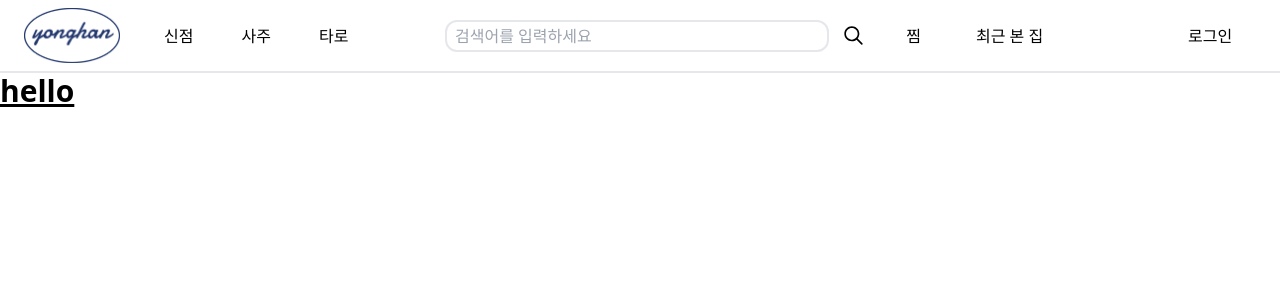
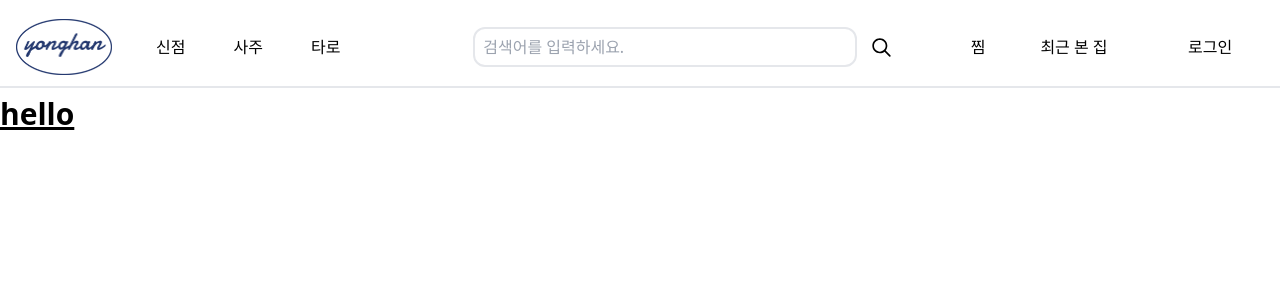
Before and after one commit to MOT-YONGHAN/YongHan, a React (Create React App) app in the folder FrontEnd/: page / in a window 1280 px wide. Shown: the top 300 px of the page. Built offline with nearby package versions, Linux system fonts and the light colour scheme.

Commit message:
ADD:nav layout 완성

```diff
--- a/FrontEnd/src/pages/Nav/Nav.tsx
+++ b/FrontEnd/src/pages/Nav/Nav.tsx
@@ -2,34 +2,47 @@ import { useState } from "react";
 import Login from "./components/Login";
 import SearchBar from "./components/SearchBar";
 import logo from "../../assets/images/logo.png";
+import Lastest from "./components/Lastest";
+import Save from "./components/Save";
 
 function Nav() {
     const [isLoginModal, setIsLoginModal] = useState(false);
+    const [showLastest, setLastest] = useState(false);
+    const [showSave, setShowSave] = useState(false);
     const handleShowLogin = () => {
         setIsLoginModal((prev) => !prev);
     };
+    const hadleShowLastest = () => {
+        setLastest((prev) => !prev);
+    };
+
+    const handleShowSave = () => {
+        setShowSave((prev) => !prev);
+    };
+
     return (
-        <div className=" border-b-2  pt-2 pl-2 pb-2 border-gray-200">
+        <div className=" pt-2  pb-2">
             {isLoginModal && <Login />}
-            <div className="flex justify-between  ml-4  gap-4">
-                <div className="flex justify-between w-10/12">
-                    <div className="flex gap-10 h-full">
-                        <img className="w-24" src={logo} alt="logo" />
+
+            <div className="flex justify-between   h-20  gap-4">
+                <div className="flex justify-between  border-b-2  border-gray-200 w-full">
+                    <div className="flex gap-10 pl-4  h-full">
+                        <img className="w-24 my-auto" src={logo} alt="logo" />
                         <div className="flex justify-center items-center gap-10 mr-20">
                             <button
-                                className="h-full px-1 hover:border-b border-yonghancolor"
+                                className="h-full px-1  hover:border-b-2 border-yonghancolor"
                                 type="button"
                             >
                                 신점
                             </button>
                             <button
-                                className="h-full px-1 hover:border-b border-yonghancolor"
+                                className="h-full px-1 hover:border-b-2 border-yonghancolor"
                                 type="button"
                             >
                                 사주
                             </button>
                             <button
-                                className="h-full px-1 hover:border-b border-yonghancolor"
+                                className="h-full px-1 hover:border-b-2 border-yonghancolor"
                                 type="button"
                             >
                                 타로
@@ -40,23 +53,30 @@ function Nav() {
                         <SearchBar />
                     </div>
                     <div className="w-48 flex justify-around">
+                        <div>
                             <button
-                            className="h-full px-1 hover:border-b border-yonghancolor"
+                                onClick={handleShowSave}
+                                className="h-full px-1 hover:border-b-2 border-yonghancolor"
                                 type="button"
                             >
                                 찜
                             </button>
+                            {showSave && <Save />}
+                        </div>
+                        <div>
                             <button
-                            className="h-full px-1 hover:border-b border-yonghancolor"
+                                onClick={hadleShowLastest}
+                                className="h-full px-1 hover:border-b-2 border-yonghancolor"
                                 type="button"
                             >
                                 최근 본 집
                             </button>
+                            {showLastest && <Lastest />}
                         </div>
                     </div>
                     <div className="flex mr-4 w-20 gap-3  ">
                         <button
-                        className="h-full p-1 hover:border-b border-yonghancolor"
+                            className="h-full p-1 hover:border-b-2 border-yonghancolor"
                             onClick={handleShowLogin}
                             type="button"
                         >
@@ -65,6 +85,7 @@ function Nav() {
                     </div>
                 </div>
             </div>
+        </div>
     );
 }
 
--- /dev/null
+++ b/FrontEnd/src/pages/Nav/components/Lastest.tsx
@@ -0,0 +1,11 @@
+function Lastest() {
+    return (
+        <div className="fixed  z-10 w-40">
+            <div className=" border-2 px-4 py-2 rounded-lg ">
+                <p>내용을 입력하세요.</p>
+            </div>
+        </div>
+    );
+}
+
+export default Lastest;
--- a/FrontEnd/src/pages/Nav/components/Login.tsx
+++ b/FrontEnd/src/pages/Nav/components/Login.tsx
@@ -1,6 +1,5 @@
 import { SiNaver, SiKakaotalk } from "react-icons/si";
 import { VscClose } from "react-icons/vsc";
-import logo from "../../../assets/images/logo.png";
 
 export default function Login() {
     return (
@@ -8,7 +7,7 @@ export default function Login() {
             <div className="mx-auto w-10/12">
                 <div className="flex justify-between  h-9">
                     <span>로그인</span>
-                    <VscClose size={20} />
+                    <VscClose className="hover:cursor-pointer" size={20} />
                 </div>
                 <div className="flex">
                     <form className="flex flex-col">
@@ -23,8 +22,8 @@ export default function Login() {
                             placeholder="비밀번호"
                         />
                     </form>
-                    <div className=" h-auto ml-2 flex content-center  items-center w-1/3 rounded-md text-white bg-yonghancolor">
-                        <p className="mx-auto">로그인</p>
+                    <div className=" h-auto ml-2 flex content-center hover:cursor-pointer items-center w-1/3 rounded-md text-white bg-yonghancolor">
+                        <p className="mx-auto ">로그인</p>
                     </div>
                 </div>
                 <div className="flex justify-between p-1 h-9">
@@ -34,9 +33,8 @@ export default function Login() {
                     </label>
                     <button type="button">비밀번호 찾기</button>
                 </div>
-                <div className="flex flex-col items-start justify-center mt-2 gap-2 pb-2">
+                <div className="flex flex-col items-start justify-center mt-2 gap-2 pb-6">
                     <div className="flex items-center justify-center  w-full">
-                        {/* <img className="w-10 rounded-70%" alt="LOGO" src={logo} /> */}
                         <button
                             className="bg-yhBlue1 w-full h-10 hover:border-2 border-yonghancolor"
                             type="button"
@@ -45,7 +43,7 @@ export default function Login() {
                         </button>
                     </div>
 
-                    <div className="flex items-center justify-center gap-2 w-full bg-yhBlue2 h-10 hover:border-2 border-yonghancolor">
+                    <div className="flex items-center justify-center gap-2 w-full bg-yhBlue2 h-10 hover:border-2 hover:cursor-pointer border-yonghancolor">
                         <SiNaver />
                         <button
                             className="items-center justify-center"
@@ -54,7 +52,7 @@ export default function Login() {
                             네이버 로그인
                         </button>
                     </div>
-                    <div className="flex items-center justify-center gap-2 w-full bg-yhBlue3 h-10 hover:border-2 border-yonghancolor">
+                    <div className="flex items-center justify-center gap-2 w-full bg-yhBlue3 h-10 hover:border-2 hover:cursor-pointer border-yonghancolor">
                         <SiKakaotalk />
                         <button
                             className="items-center justify-center"
--- /dev/null
+++ b/FrontEnd/src/pages/Nav/components/Save.tsx
@@ -0,0 +1,11 @@
+function Save() {
+    return (
+        <div className="fixed  z-10 w-40">
+            <div className=" border-2 px-4 py-2 rounded-lg ">
+                <p>내용을 입력하세요.</p>
+            </div>
+        </div>
+    );
+}
+
+export default Save;
--- a/FrontEnd/src/pages/Nav/components/SearchBar.tsx
+++ b/FrontEnd/src/pages/Nav/components/SearchBar.tsx
@@ -5,9 +5,9 @@ function SearchBar() {
         <div className="flex items-center gap-3">
             <form>
                 <input
-                    className="focus:outline-none focus:border-yonghancolor p-2 border-2  rounded-xl w-96 h-8"
+                    className="focus:outline-none focus:border-yonghancolor p-2 border-2  rounded-xl w-96 h-10"
                     type="search"
-                    placeholder="검색어를 입력하세요"
+                    placeholder="검색어를 입력하세요."
                 />
             </form>
             <RxMagnifyingGlass className="cursor-pointer" size={25} />
```
Lines whose indentation alone changed are shown as unchanged.
